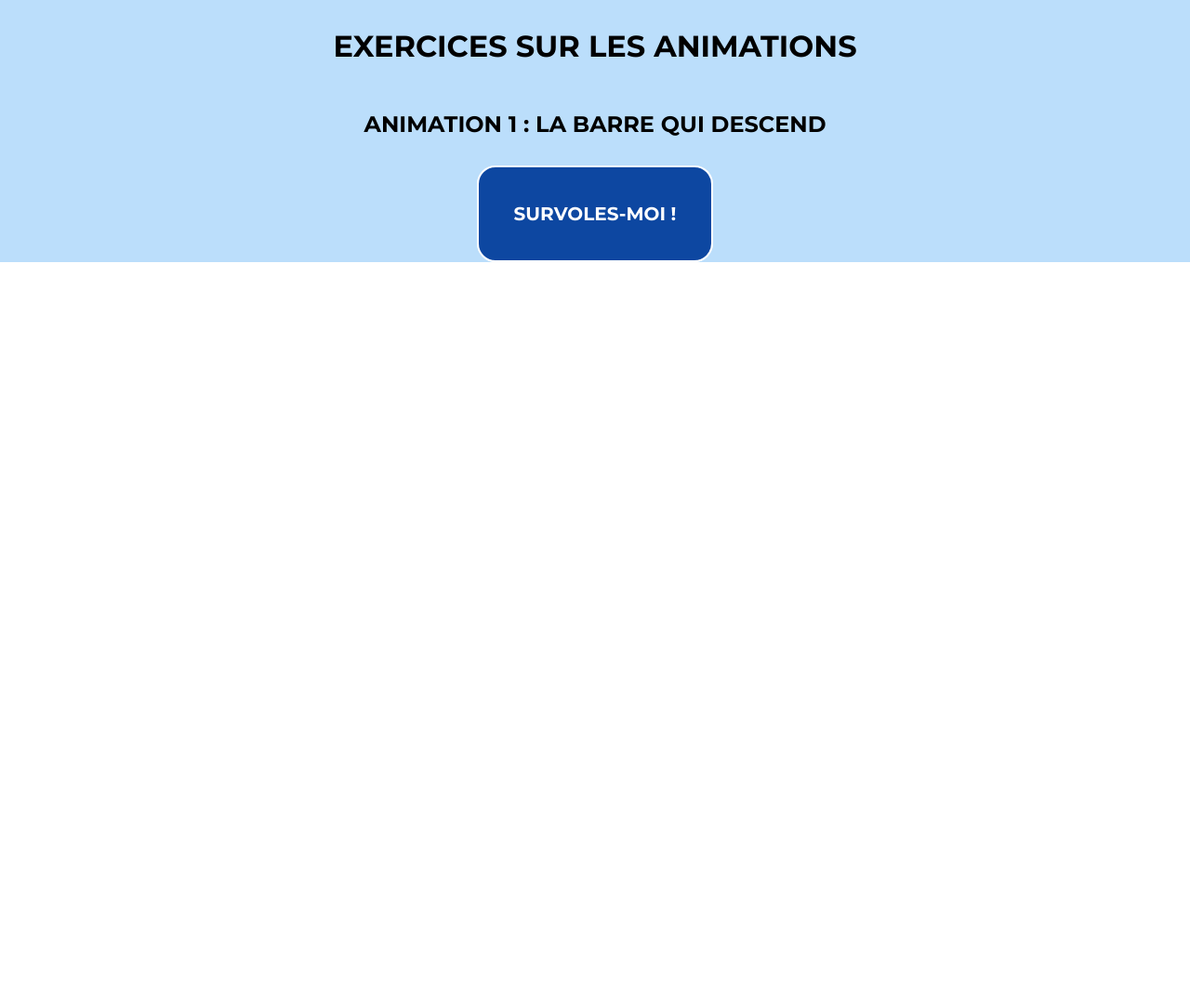
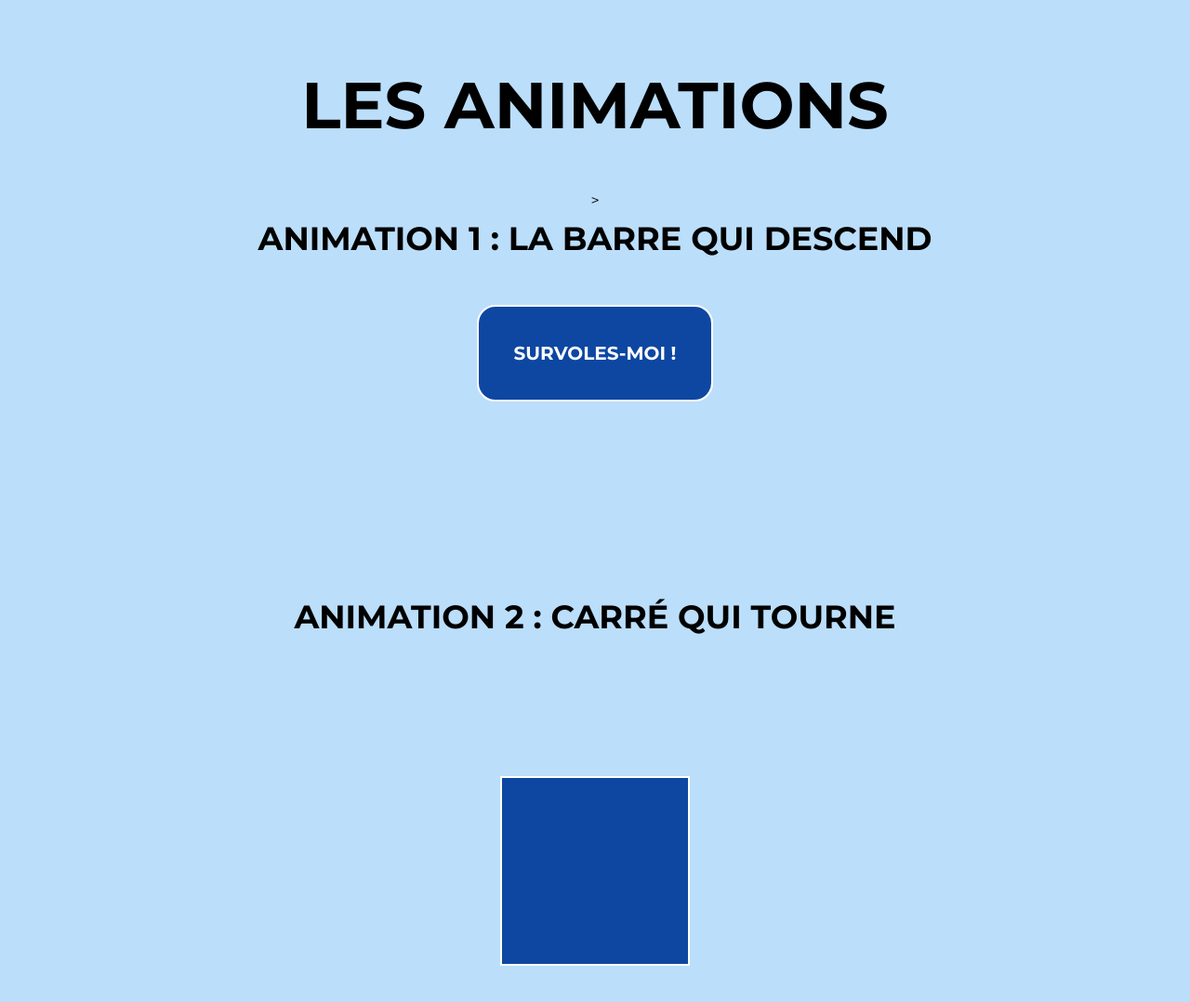
Before and after one commit to the-jey/AnimationExercice, a plain HTML site: page index.html in a window 1280 px wide. Shown: the whole page at 93% size. Before the commit the page ends 800 px from the top, so only its background shows below. Drawn offline with Linux system fonts and the light colour scheme.

Commit message:
exercice 2 finished

```diff
--- a/css/style.css
+++ b/css/style.css
@@ -24,16 +24,22 @@ h1, h2 {
 }
 
 h1 {
-  margin: 30px 0px 50px;
+  margin: 70px 0px 50px;
+  font-size: 70px;
 }
 
 h2 {
-  margin-bottom: 30px;
+  margin-bottom: 50px;
+  font-size: 35px;
 }
 
 /*--------------------------------------------
 ----------------BARRE QUI DESCEND------------
 --------------------------------------------*/
+#barre-desc {
+  margin: 10px 0  200px;
+}
+
 #descend {
   margin: 0 auto;
   width: 250px;
@@ -43,7 +49,7 @@ h2 {
   transition-delay: 0.1s;
   transition-duration: 1.5s;
   transition-property: height;
-  border: 2px solid #fff
+  border: 2px solid #fff;
 }
 
 #descend:hover {
@@ -62,3 +68,26 @@ h2 {
 /*--------------------------------------------
 ---------------CARRE QUI TOURNE---------------
 --------------------------------------------*/
+#carre-tourne {
+  margin: 10px 0 200px;
+}
+
+#carre {
+  width: 200px;
+  height: 200px;
+  border: 2px solid #fff;
+  margin: 150px auto 0;
+  background-color: #0d47a1;
+  animation-name: rotate;
+  animation-duration: 5s;
+  animation-iteration-count: infinite;
+  animation-timing-function: linear;
+}
+
+@keyframes rotate {
+  0% {background-color: #0d47a1;}
+  10% {background-color: #0d47a1; transform: rotate(0deg);}
+  50% {background-color: #42a5f5; transform: rotate(720deg);}
+  60% {background-color: #42a5f5; transform: rotate(720deg);}
+  100% {background-color: #0d47a1; transform: rotate(0deg);}
+}
--- a/index.html
+++ b/index.html
@@ -9,7 +9,7 @@
 </head>
 <body>
   <div id="container">
-    <h1>Exercices sur les animations</h1>
+    <h1>Les animations</h1>>
     <!--Animation 1 : Barre qui descend -->
     <div id="barre-desc">
       <h2>Animation 1 : La barre qui descend</h2>
@@ -19,6 +19,12 @@
         </p>
       </div>
     </div>
+    <!--Animation 2 : Carré qui tourne -->
+    <div id="carre-tourne">
+      <h2>Animation 2 : carré qui tourne</h2>
+      <div id="carre">
+      </div>
+    </div>
   </div>
 </body>
 </html>
```
